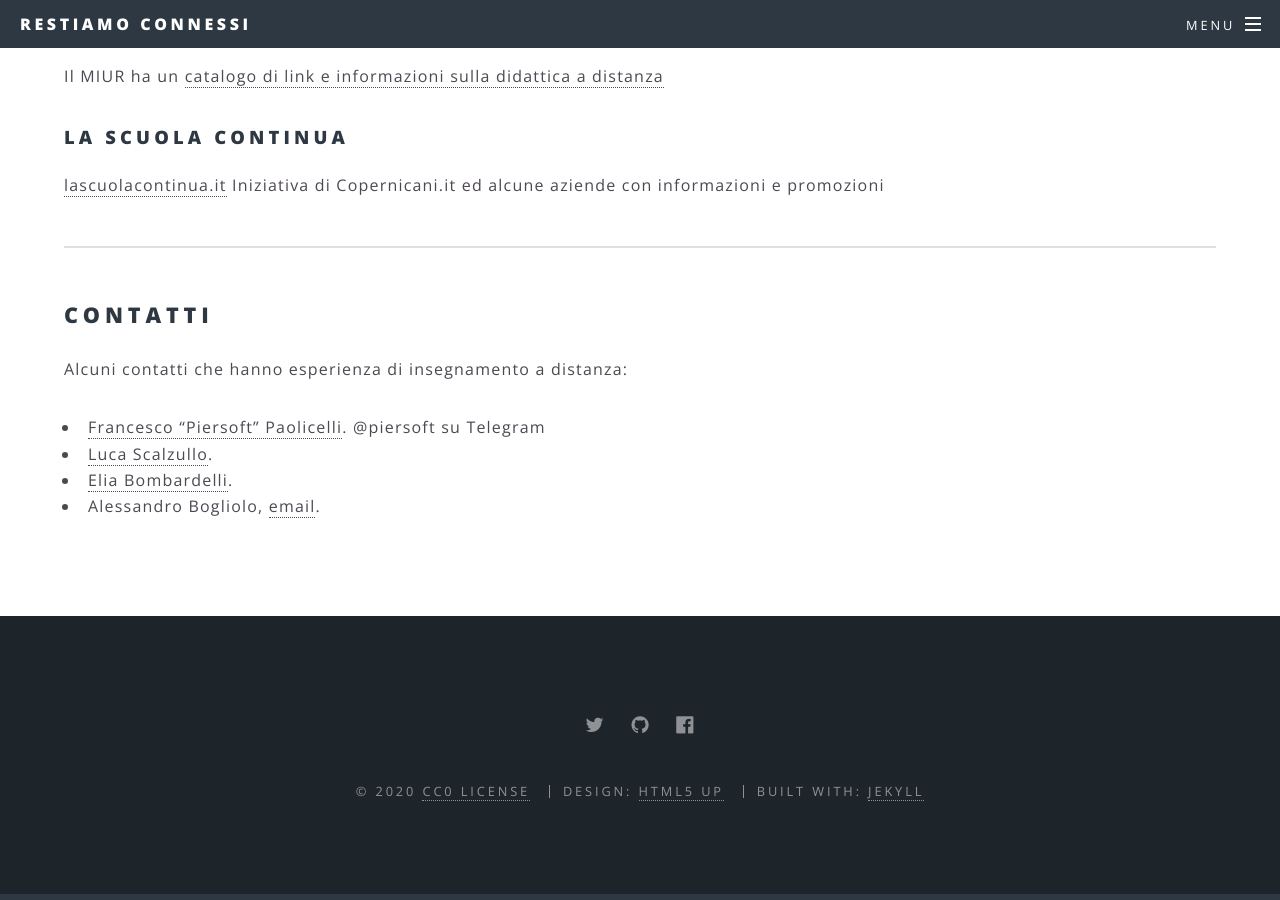
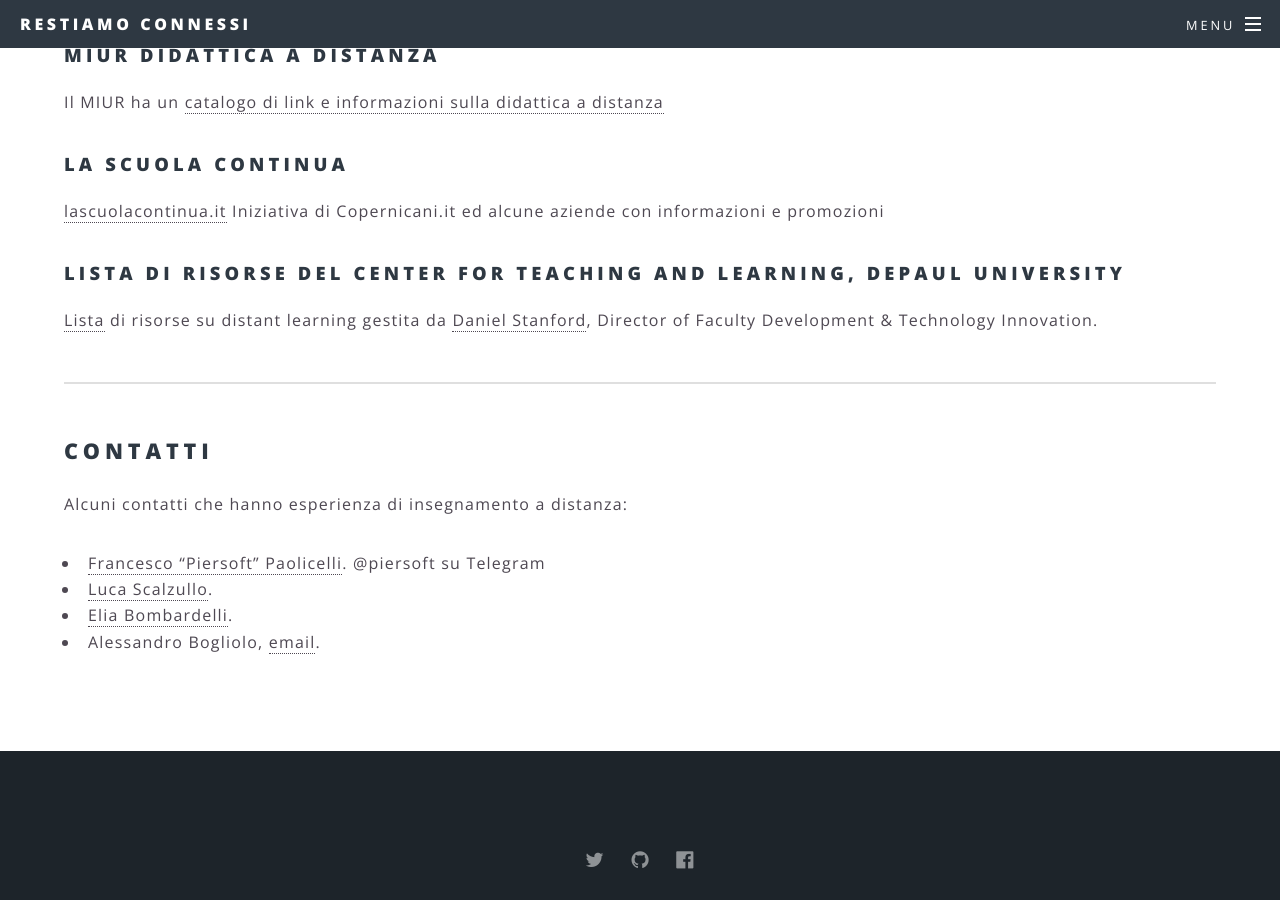
Before and after one commit to dariobottazzi/restiamoconnessi, a Jekyll site: the page built from 2_scuola.md, in a window 1280 px wide and 900 px high, scrolled down 6284 px. Built offline with Jekyll 4.4.1, drawn with Linux system fonts in a browser that asks for light colours; some of the changed text lies outside the part shown.

Commit message:
nuovi link

```diff
--- a/2_scuola.md
+++ b/2_scuola.md
@@ -121,6 +121,9 @@
 
 [lascuolacontinua.it](https://www.lascuolacontinua.it) Iniziativa di Copernicani.it ed alcune aziende con informazioni e promozioni
 
+### Lista di risorse del Center for Teaching and Learning, DePaul University
+[Lista](https://docs.google.com/spreadsheets/d/1VT9oiNYPyiEsGHBoDKlwLlWAsWP58sGV7A3oIuEUG3k/htmlview?usp=sharing&sle=true&fbclid=IwAR3iWa3N35UeLZsUs1l_mxl_5Xpn0_hphunnv7ZFGiLG_nk6Wik5d3oByME) di risorse su distant learning gestita da [Daniel Stanford](https://twitter.com/dstanford), Director of Faculty Development & Technology Innovation.
+
 ---
 ## Contatti
 
```
